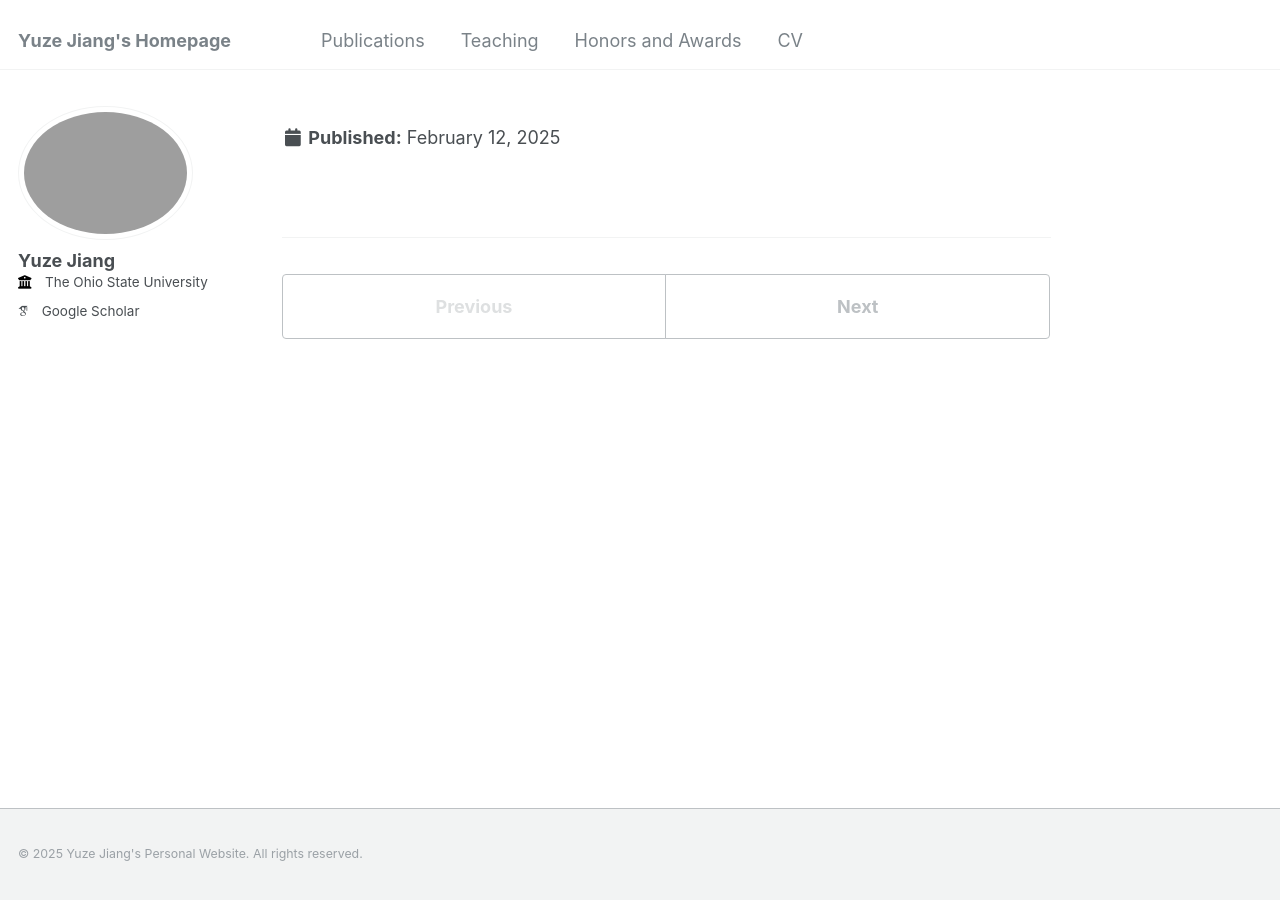
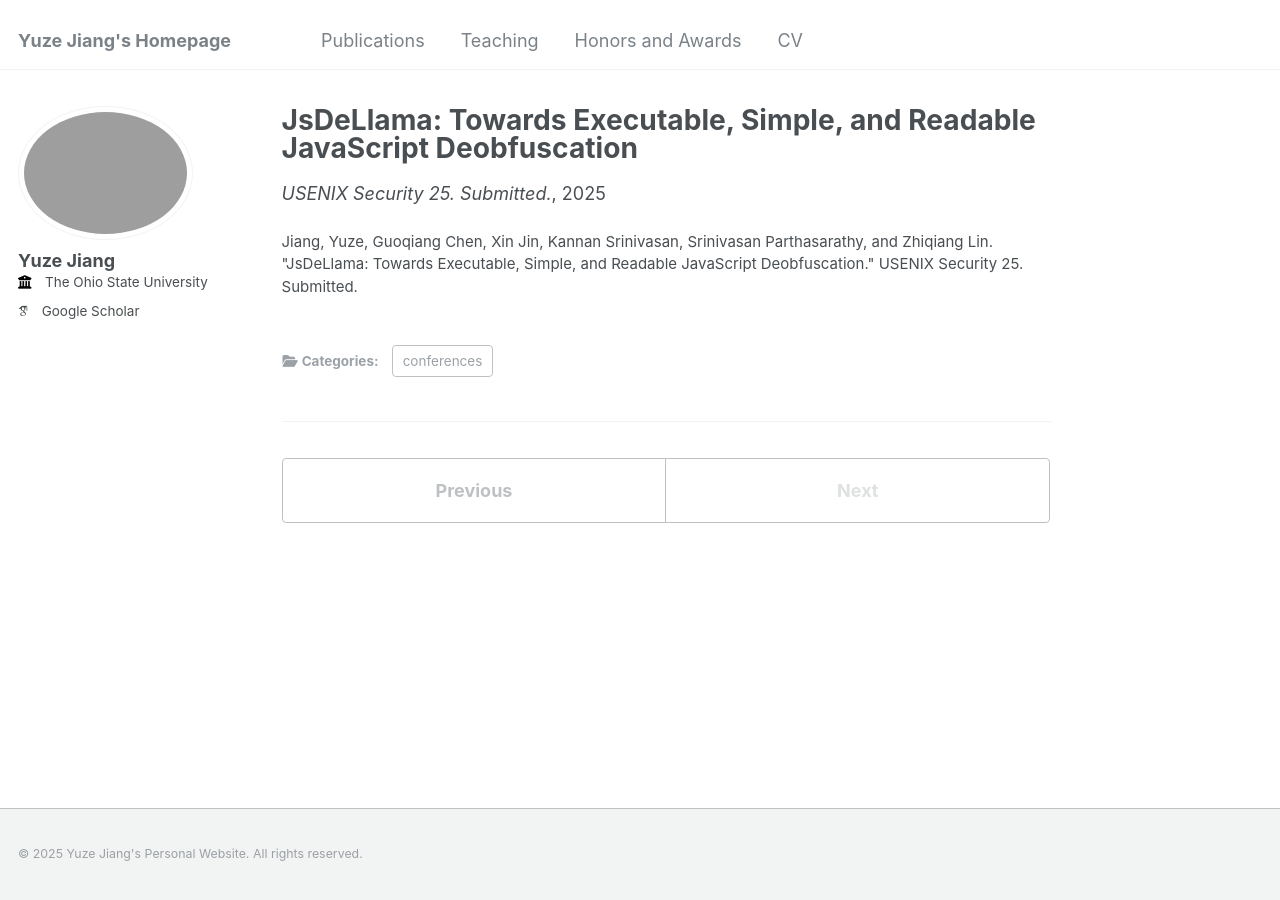
Before and after one commit to jyz-1201/jyz-1201.github.io, a Jekyll site: the page built from _publications/JsDeLlama Towards Executable, Simple, and Readable JavaScript Deobfuscation.md, in a window 1280 px wide. Built offline with Jekyll 4.4.1, drawn with Linux system fonts in a browser that asks for light colours; some web fonts are replaced.

Commit message:
fix bug in citation

```diff
--- a/_publications/JsDeLlama Towards Executable, Simple, and Readable JavaScript Deobfuscation.md
+++ b/_publications/JsDeLlama Towards Executable, Simple, and Readable JavaScript Deobfuscation.md
@@ -5,5 +5,5 @@ category: conferences
 permalink: /publication/paper4
 date: 2025-01-22
 venue: 'USENIX Security 25. Submitted.'
-citation: 'Jiang, Yuze, Guoqiang Chen, Xin Jin, Kannan Srinivasan, Srinivasan Parthasarathy, and Zhiqiang Lin. " JsDeLlama: Towards Executable, Simple, and Readable JavaScript Deobfuscation." USENIX Security '25. Submitted.'
+citation: 'Jiang, Yuze, Guoqiang Chen, Xin Jin, Kannan Srinivasan, Srinivasan Parthasarathy, and Zhiqiang Lin. "JsDeLlama: Towards Executable, Simple, and Readable JavaScript Deobfuscation." USENIX Security 25. Submitted.'
 ---
```
